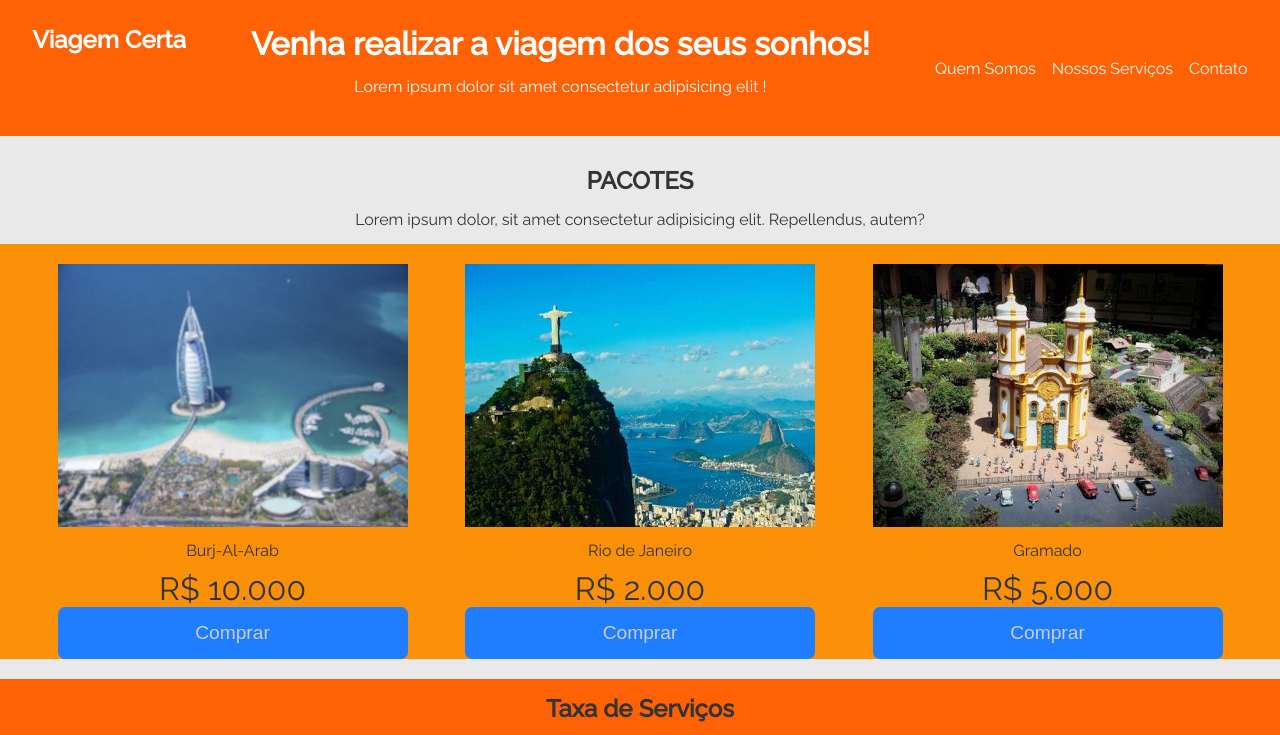
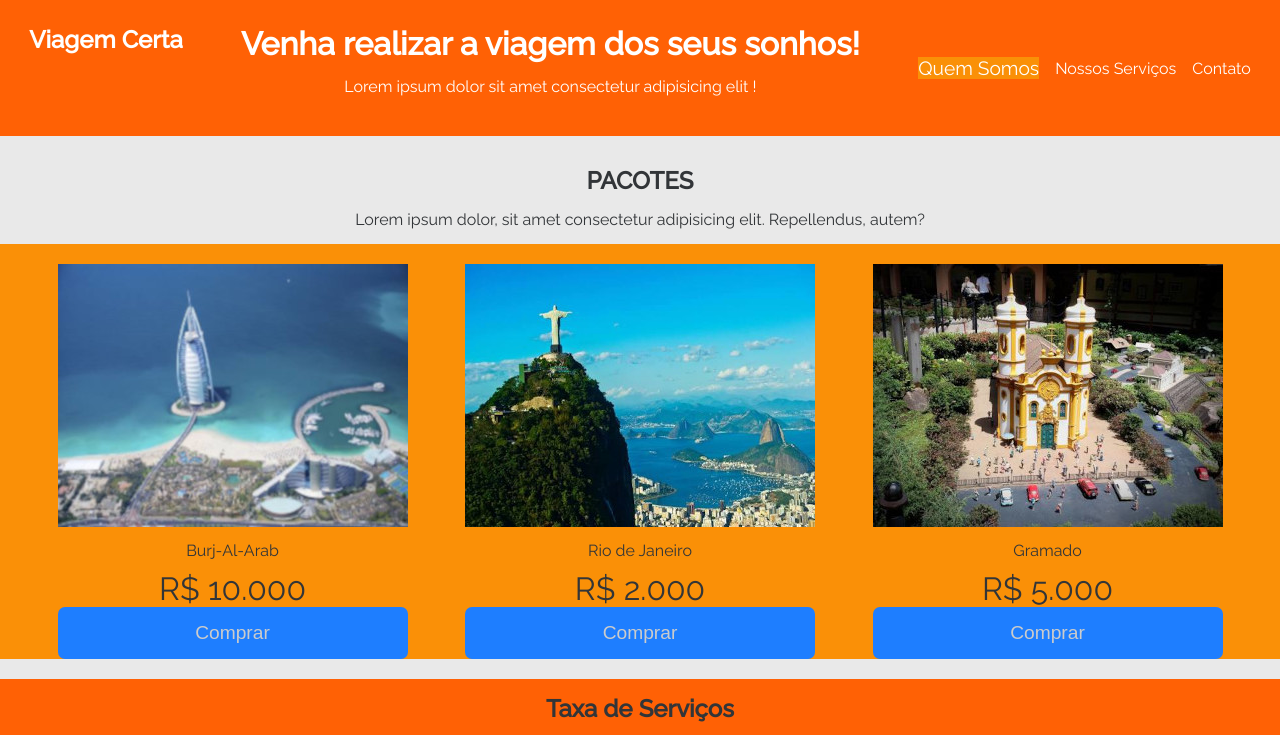
Before and after one commit to Crisleine-Erculano/agencia-de-viagens, a plain HTML site: page index.html in a window 1280 px wide. In both pictures the pointer is over the link "Quem Somos". Shown: the top 735 px of the page. Drawn offline with Linux system fonts and the light colour scheme; a web font is replaced by a local one.

Commit message:
Adicionando pseudoclasse :hover, no link do menu.

```diff
--- a/style.css
+++ b/style.css
@@ -48,6 +48,10 @@ body{
     color: #fff;
     text-decoration: none;
     list-style: none;
+}
+.item-link:hover{
+    font-size: 1.2em;
+    background-color: #FA9007;
 }
 .conteiner{
     width: 100%;
```
